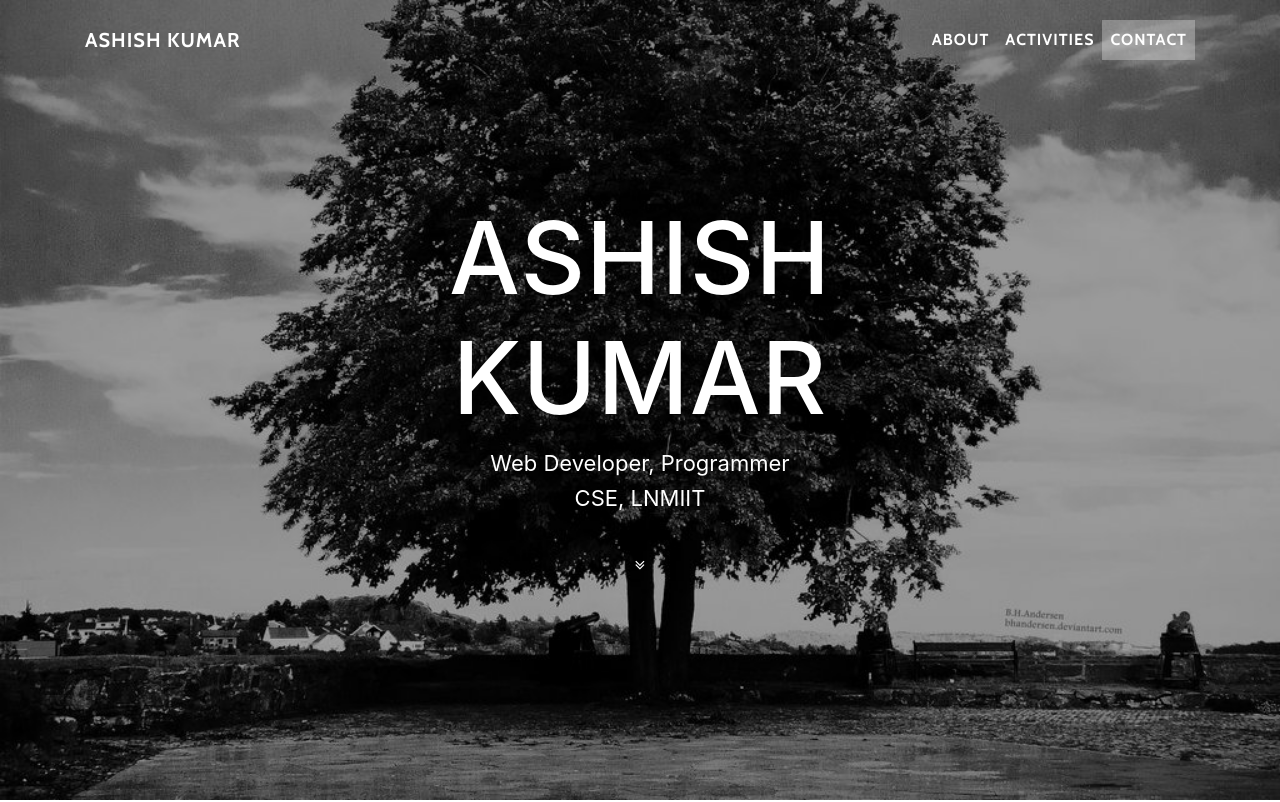
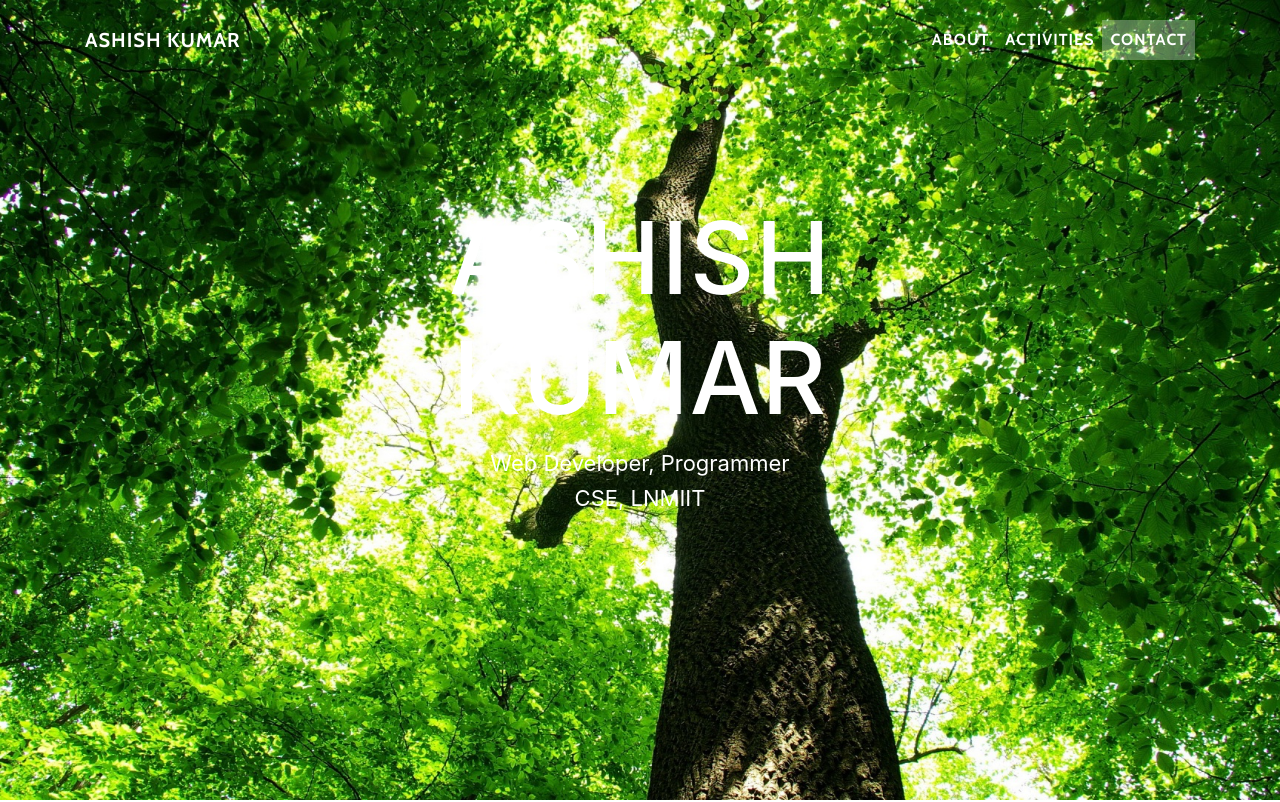
Before and after one commit to yashasvibajpai/Ashish-cse38.github.io, a website with bundled scripts: page index.html in a window 1280 px wide. Shown: the top 802 px of the page. Built offline with nearby package versions, Linux system fonts and the light colour scheme; files whose address does not match are found by name.

Commit message:
Update index.html

```diff
--- a/index.html
+++ b/index.html
@@ -50,7 +50,7 @@
     </nav>
     <style>
     .masthead{
-      background-image: url("dark.jpg");
+      background-image: url("tree.jpg");
       }
     </style>
     <!-- Intro Header -->
```
